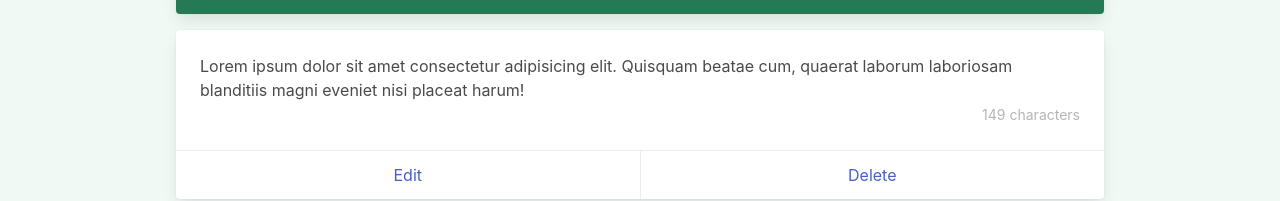
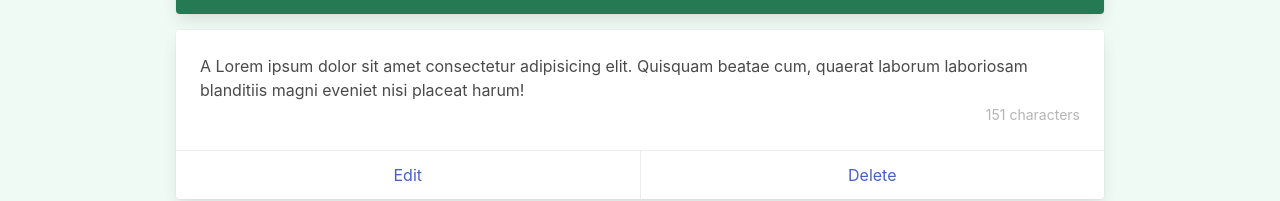
Before and after one commit to queirozdaniel/notedoc, a Vue app: page /#/ in a window 1280 px wide. Shown: the part 266-467 px from the top of the page. Built offline with nearby package versions, Linux system fonts and the light colour scheme.

Commit message:
feat: use Pinia to Store notes

```diff
--- a/src/stores/storeNotes.ts
+++ b/src/stores/storeNotes.ts
@@ -1 +1,25 @@
+import type NoteModel from '@/models/NoteModel'
 import { defineStore } from 'pinia'
+
+export const useStoreNotes = defineStore('storeNotes',{
+  state: () => {
+    return {
+      notes: [
+        {
+          id: 1,
+          content: 'A Lorem ipsum dolor sit amet consectetur adipisicing elit. Quisquam beatae cum, quaerat laborum laboriosam blanditiis magni eveniet nisi placeat harum!'
+        },
+        {
+          id: 2,
+          content: 'This is an important information adipisicing elit. Quisquam beatae cum, quaerat laborum laboriosam blanditiis magni eveniet nisi placeat harum!'
+        },
+      ]
+    }
+  },
+
+  actions: {
+    addNote(newNote: NoteModel) {
+      this.notes.unshift(newNote)
+    }
+  }
+})
--- a/src/views/ViewNotes.vue
+++ b/src/views/ViewNotes.vue
@@ -24,7 +24,7 @@
     </div>
 
     <Note
-      v-for="note in notes"
+      v-for="note in storeNotes.notes"
       :key="note.id"
       :note="note"
       @deleteClicked="deleteNote"
@@ -34,36 +34,40 @@
 </template>
 
 <script setup lang="ts">
-
 import { ref } from 'vue'
 import type NoteModel from '@/models/NoteModel'
 import Note from '@/components/Notes/Note.vue'
+import { useStoreNotes } from '@/stores/storeNotes'
+
+// Stores
+
+const storeNotes = useStoreNotes()
 
 const newNote = ref('')
 const newNoteRef = ref()
 
-const notes = ref<Array<NoteModel>>([
-  {
-    id: 1,
-    content: 'Lorem ipsum dolor sit amet consectetur adipisicing elit. Quisquam beatae cum, quaerat laborum laboriosam blanditiis magni eveniet nisi placeat harum!'
-  },
-  {
-    id: 2,
-    content: 'This is an important information adipisicing elit. Quisquam beatae cum, quaerat laborum laboriosam blanditiis magni eveniet nisi placeat harum!'
-  },
-])
+// const notes = ref<Array<NoteModel>>([
+//   {
+//     id: 1,
+//     content: 'Lorem ipsum dolor sit amet consectetur adipisicing elit. Quisquam beatae cum, quaerat laborum laboriosam blanditiis magni eveniet nisi placeat harum!'
+//   },
+//   {
+//     id: 2,
+//     content: 'This is an important information adipisicing elit. Quisquam beatae cum, quaerat laborum laboriosam blanditiis magni eveniet nisi placeat harum!'
+//   },
+// ])
 
 const addNote = () => {
   let note: NoteModel = {
     id: new Date().getTime(),
     content: newNote.value
   }
-  notes.value.unshift(note)
+  storeNotes.addNote(note)
   reset()
 }
 
 const deleteNote = (idToDelete: number) => {
-  notes.value = notes.value.filter(item => item.id !== idToDelete)
+  // notes.value = notes.value.filter(item => item.id !== idToDelete)
 }
 
 const reset = () => {
```
